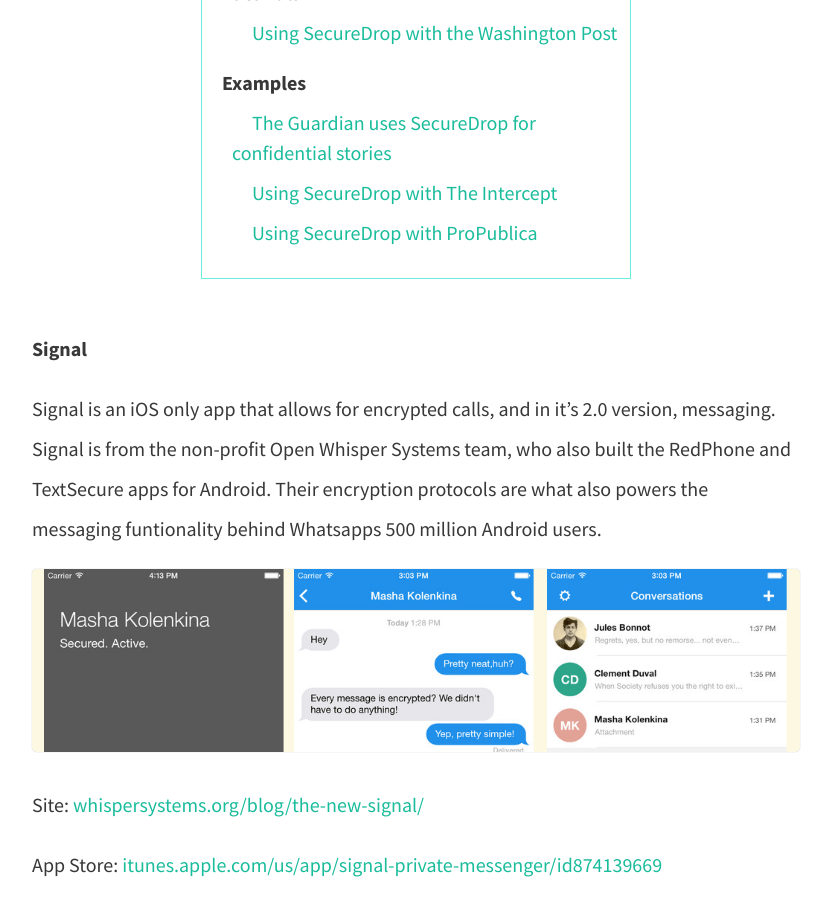
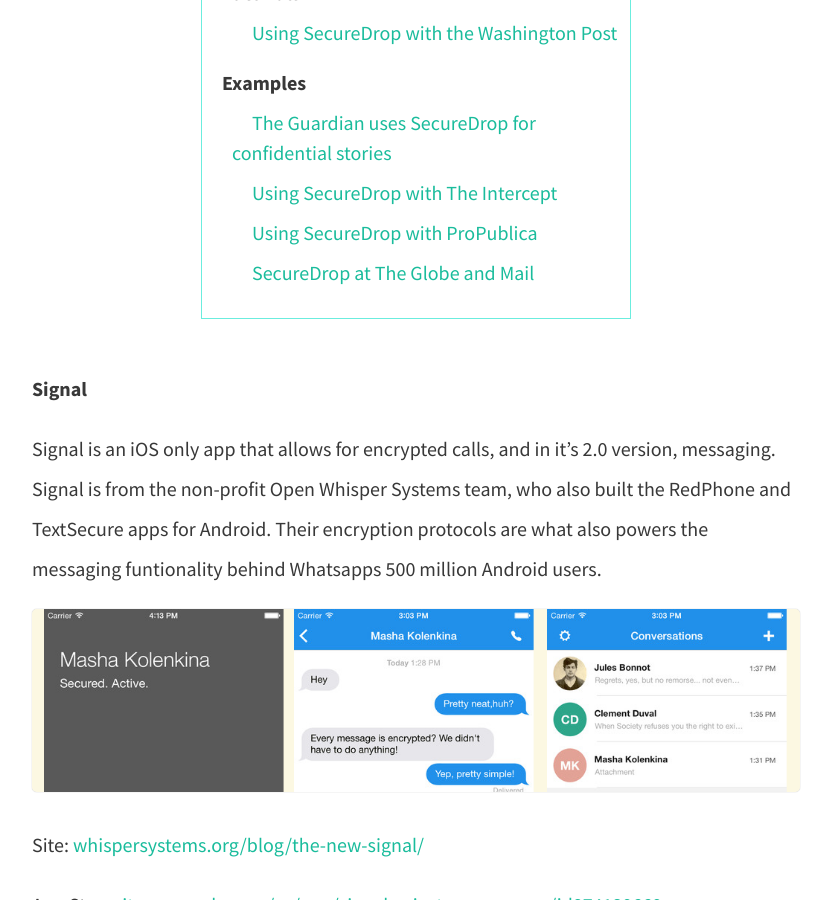
Before and after one commit to pippinlee/open-journalism-project, a Jekyll site: the page built from security.md, in a window 1280 px wide and 900 px high, scrolled down 8631 px. Shown: the whole window, without its empty margins (224-1055 px from the left). Built offline with Jekyll 4.4.1, drawn with Linux system fonts in a browser that asks for light colours; nearby versions of some CDN libraries.

Commit message:
globe adds securedrop!

```diff
--- a/security.md
+++ b/security.md
@@ -151,6 +151,7 @@
 	* [The Guardian uses SecureDrop for confidential stories](https://securedrop.theguardian.com/)
 	* [Using SecureDrop with The Intercept](https://firstlook.org/theintercept/securedrop/	)
 	* [Using SecureDrop with ProPublica](https://securedrop.propublica.org/)
+	* [SecureDrop at The Globe and Mail](https://sec.theglobeandmail.com/securedrop/)
 </div>
 
 **Signal**
```
